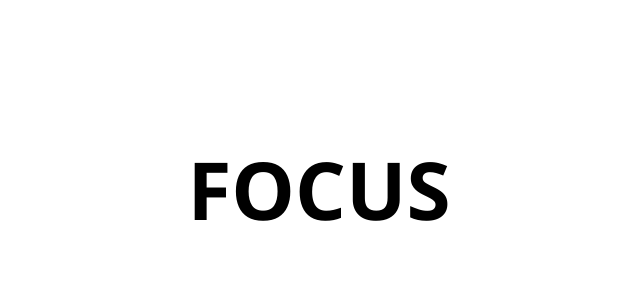
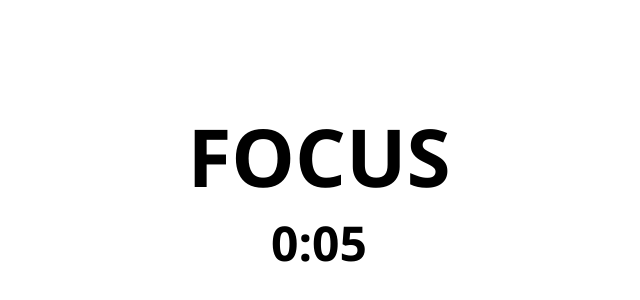
Before and after one commit to Henrique-mazzoleni/Focus-page, a plain HTML site: page index.html in a window 1280 px wide. Shown: the part 212-512 px from the top of the page, without its empty margins (321-961 px from the left). Drawn offline with Linux system fonts and the light colour scheme.

Commit message:
implemented timer

```diff
--- a/index.html
+++ b/index.html
@@ -10,6 +10,7 @@
 
 <body>
   <h1>FOCUS</h1>
+  <h2>0:00</h2>
   <script src="script.js"></script>
   <script src="https://replit.com/public/js/replit-badge-v2.js" theme="dark" position="bottom-right"></script>
 </body>
--- a/script.js
+++ b/script.js
@@ -0,0 +1,8 @@
+const timerHTML = document.querySelector('h2')
+let time = 0
+const timer = setInterval(() => {
+  time++;
+  const minutes = Math.floor(time / 60)
+  const seconds = time % 60
+  timerHTML.innerHTML = `${minutes}:${String(seconds).padStart(2, '0')}`
+}, 1000)
--- a/style.css
+++ b/style.css
@@ -11,6 +11,7 @@ html {
 
 body {
   display: flex;
+  flex-direction: column;
   height: 100%;
   align-items: center;
   justify-content: center;
@@ -19,3 +20,7 @@ body {
 h1 {
   font-size: 5rem;
 }
+
+h2 {
+  font-size: 3rem;
+}
```
